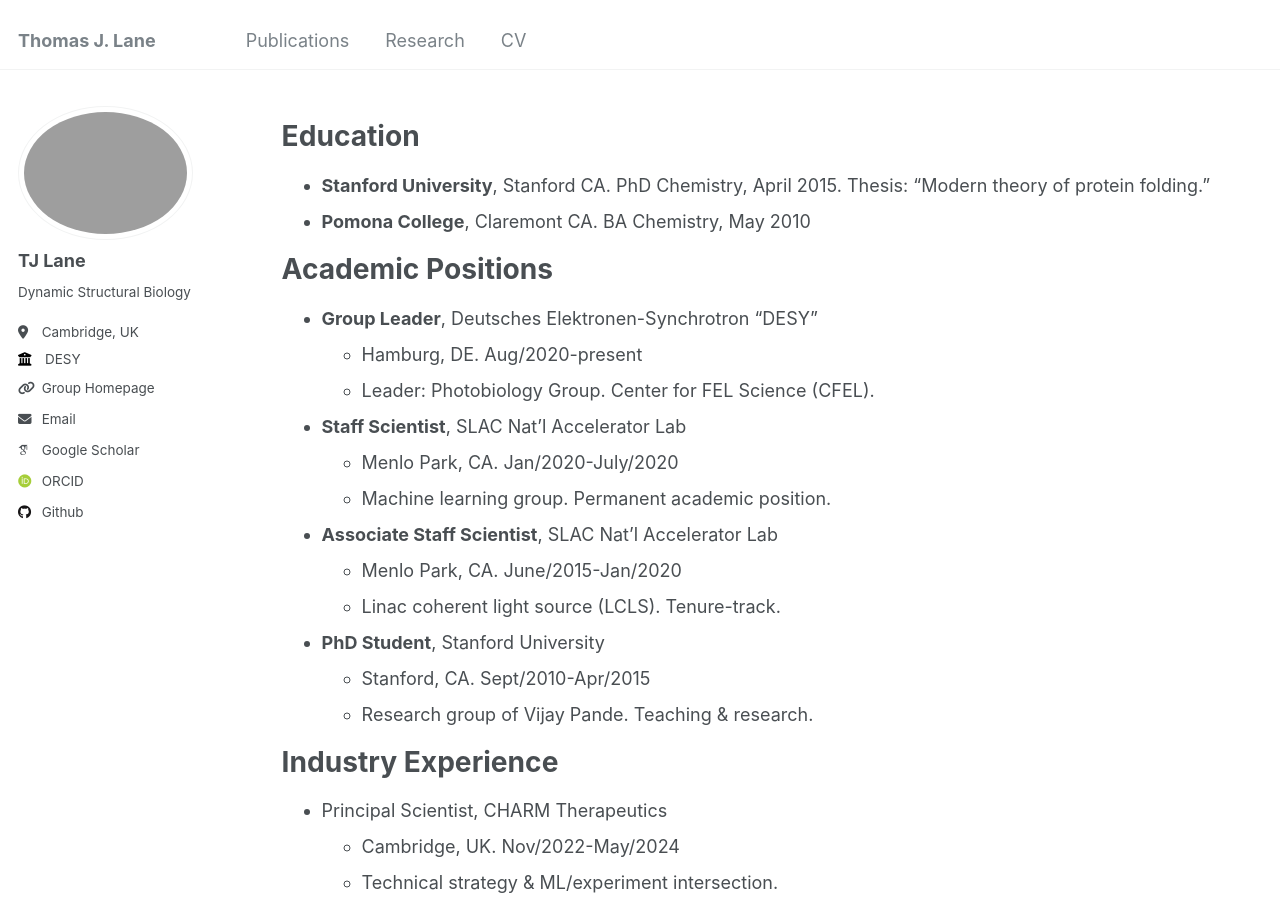
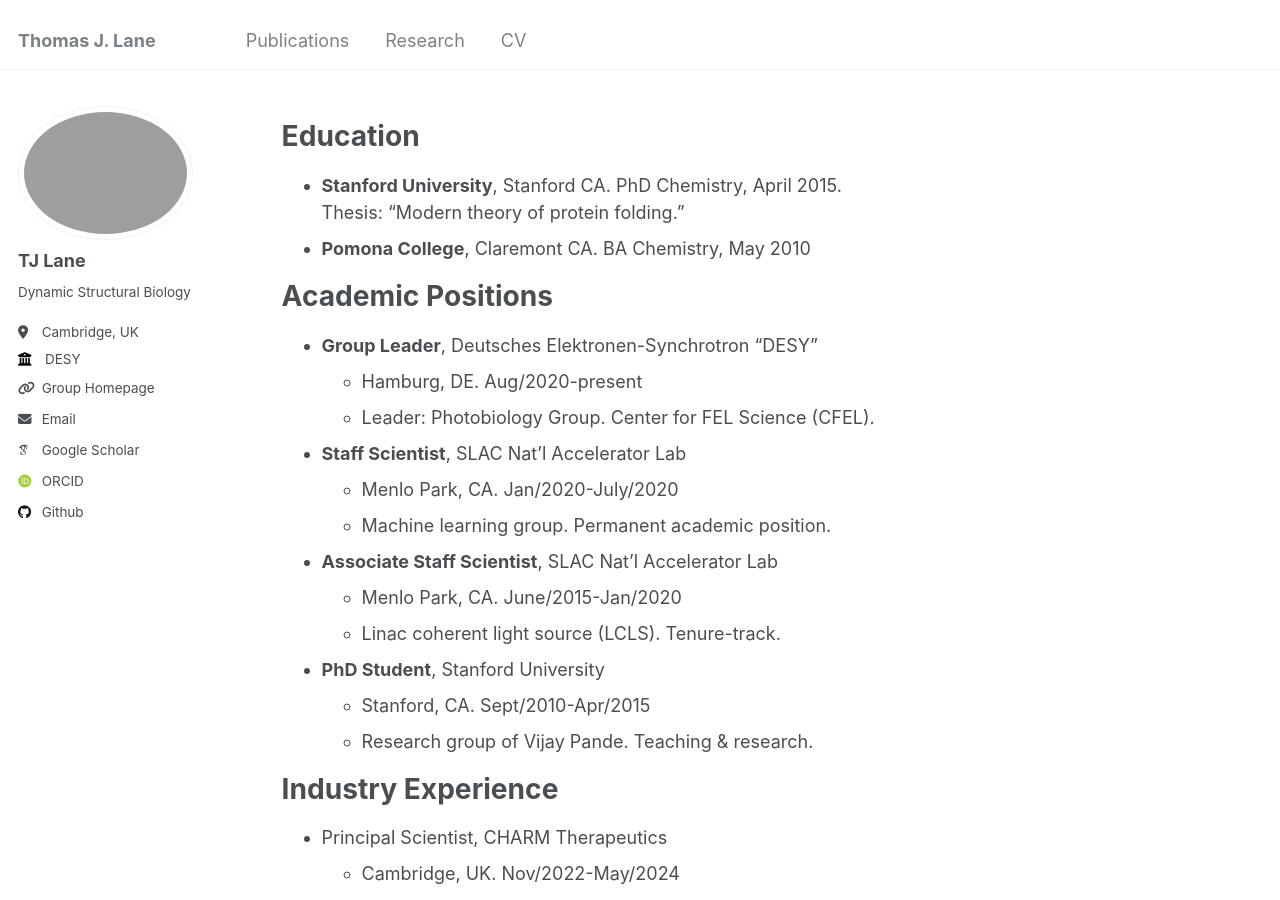
Before and after one commit to tjlane/tjlane.github.io, a Jekyll site: the page built from _pages/cv.md, in a window 1280 px wide and 900 px high. Built offline with Jekyll 4.4.1, drawn with Linux system fonts in a browser that asks for light colours; some web fonts are replaced.

Commit message:
linebreak

```diff
--- a/_pages/cv.md
+++ b/_pages/cv.md
@@ -11,7 +11,7 @@
 
 Education
 ======
-* **Stanford University**, Stanford CA. PhD Chemistry, April 2015.
+* **Stanford University**, Stanford CA. PhD Chemistry, April 2015. \
   Thesis: "Modern theory of protein folding."
 * **Pomona College**, Claremont CA. BA Chemistry, May 2010
 
```
